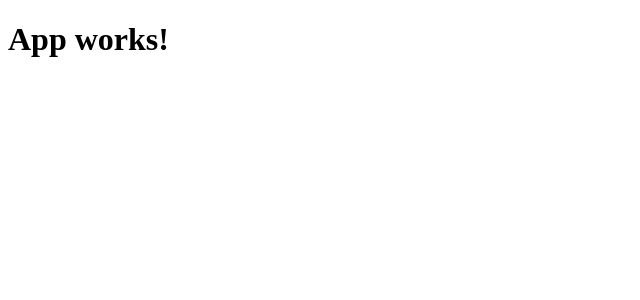
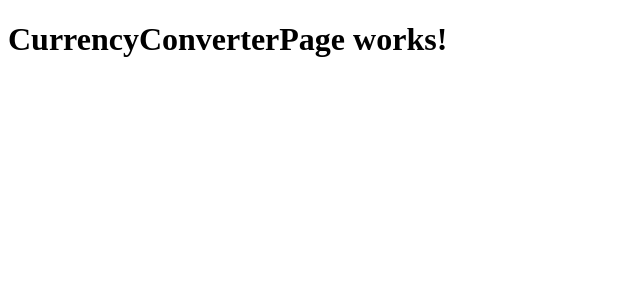
Before and after one commit to summerlightningman/becar-test-task, a React (Create React App) app: page / in a window 1280 px wide. Shown: the top 300 px of the page, without its empty margins (0-640 px from the left). Built offline with nearby package versions, Linux system fonts and the light colour scheme.

Commit message:
added CurrencyConverterPage component

```diff
--- a/src/components/app.tsx
+++ b/src/components/app.tsx
@@ -1,9 +1,10 @@
 import React, {FC} from 'react';
+import CurrencyConverterPage from "./currency-converter-page";
 
 const App: FC = () => {
 
 
-    return <h1>App works!</h1>
+    return <CurrencyConverterPage/>
 };
 
 export default App;
--- /dev/null
+++ b/src/components/currency-converter-page.tsx
@@ -0,0 +1,9 @@
+import {FC} from "react";
+
+
+
+const CurrencyConverterPage: FC = () => {
+    return <h1>CurrencyConverterPage works!</h1>
+};
+
+export default CurrencyConverterPage
```
